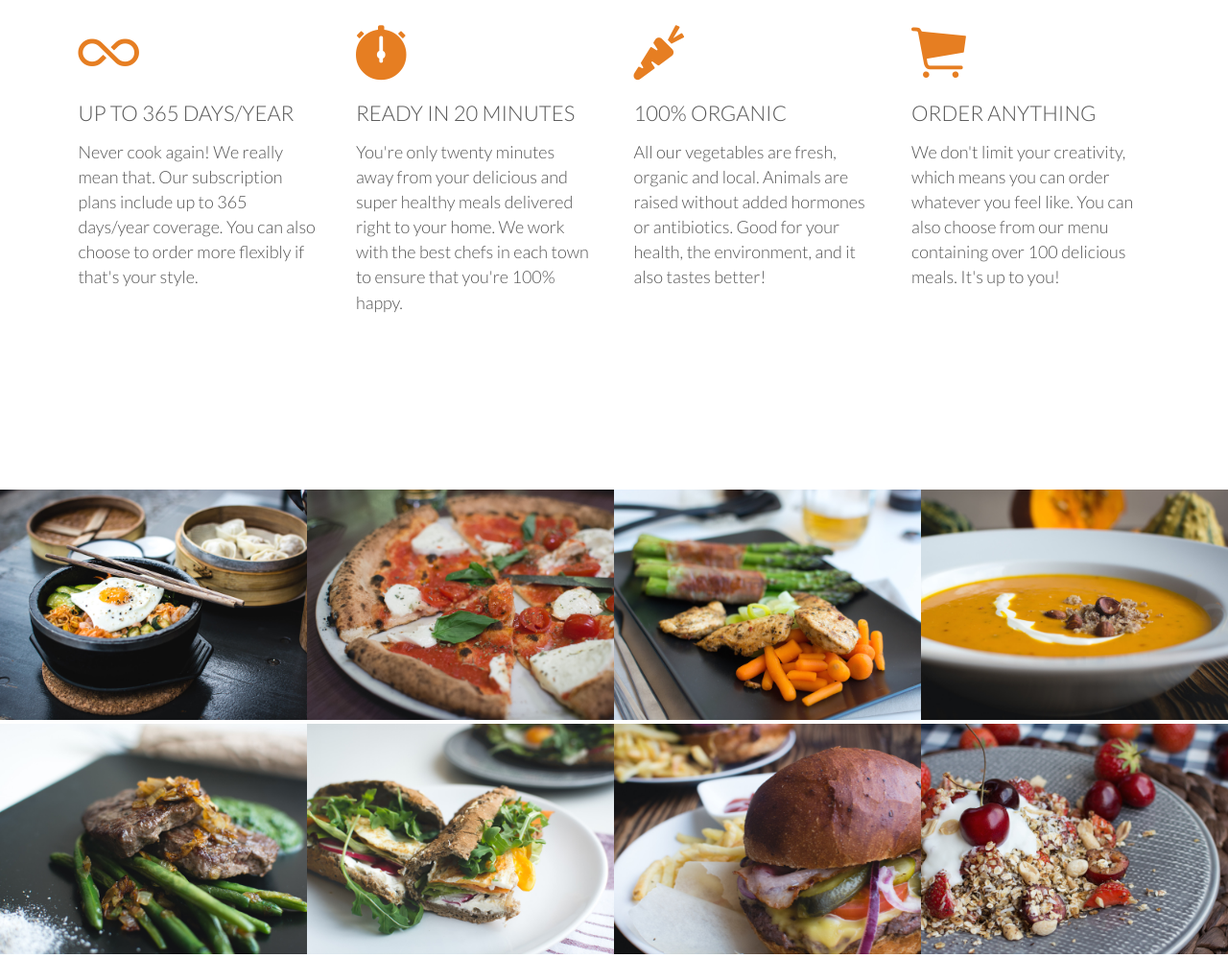
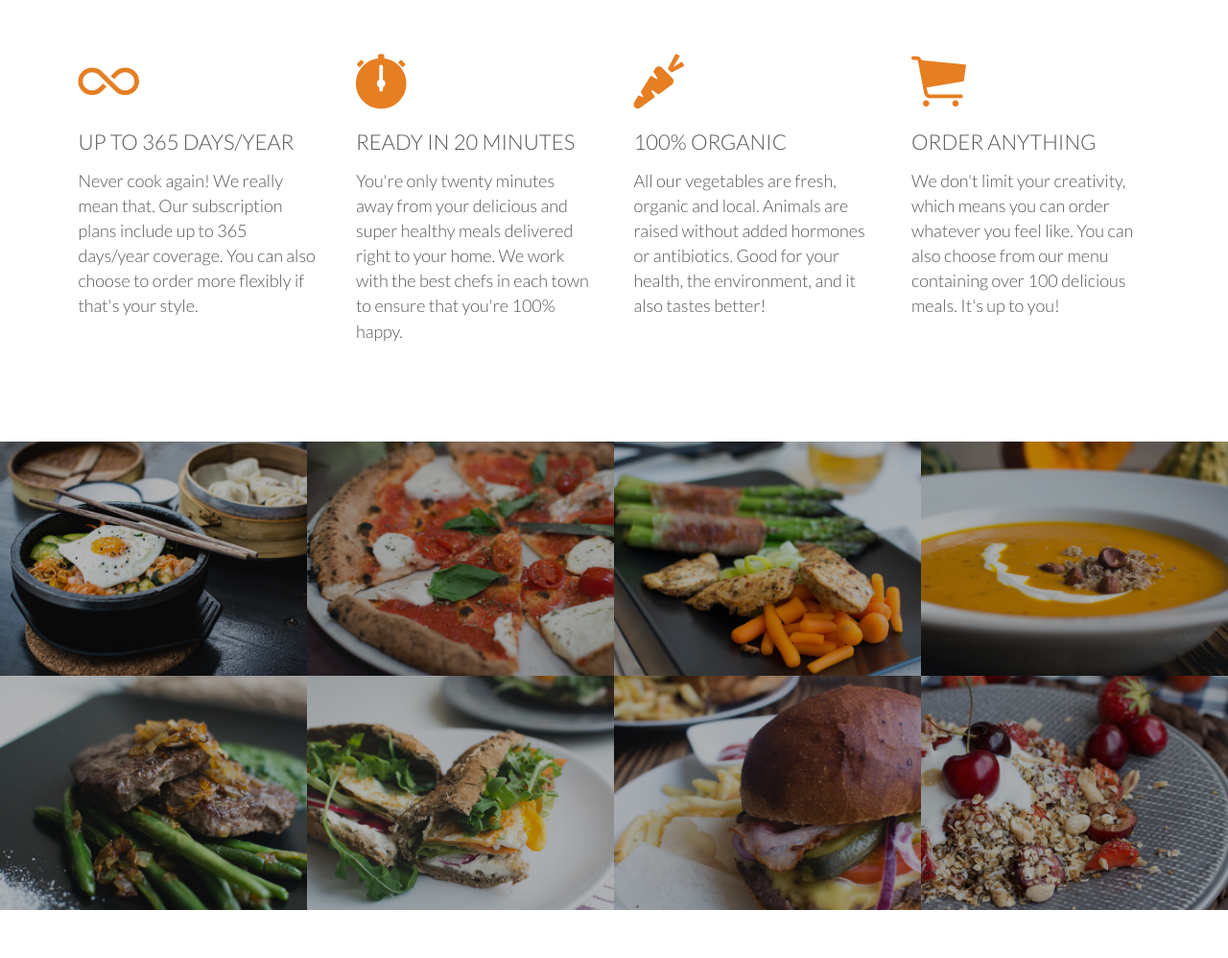
Before and after one commit to zhan16061/HTML5-CSS3-Ominfood, a plain HTML site: page index.html in a window 1280 px wide. Shown: the part 1050-2048 px from the top of the page at 96% size. After the commit the page ends 1998 px from the top, so only its background shows below. Drawn offline with Linux system fonts and the light colour scheme.

Commit message:
Building the favorite meals section - Part 2

```diff
--- a/resources/css/style.css
+++ b/resources/css/style.css
@@ -181,8 +181,15 @@ header {
   border-bottom: 2px solid #e67e22;
 }
 
+/* features */
+.section-features .long-copy {
+  margin-bottom: 30px;
+}
 
 /* meals */
+.section-meals {
+  padding: 0;
+}
 .meals-showcase {
   list-style: none;
   width: 100%;
@@ -196,9 +203,19 @@ header {
 
 .meal-photo {
   width: 100%;
+  overflow: hidden;
+  background-color: #000;
 }
 
 .meal-photo img {
+  opacity: 0.7;
   width: 100%;
   height: auto;
+  transform: scale(1.15);
+  transition: transform 0.5s, opacity 0.5s;
 }
+
+.meal-photo img:hover {
+  opacity: 1;
+  transform: scale(1.03);
+}
```
